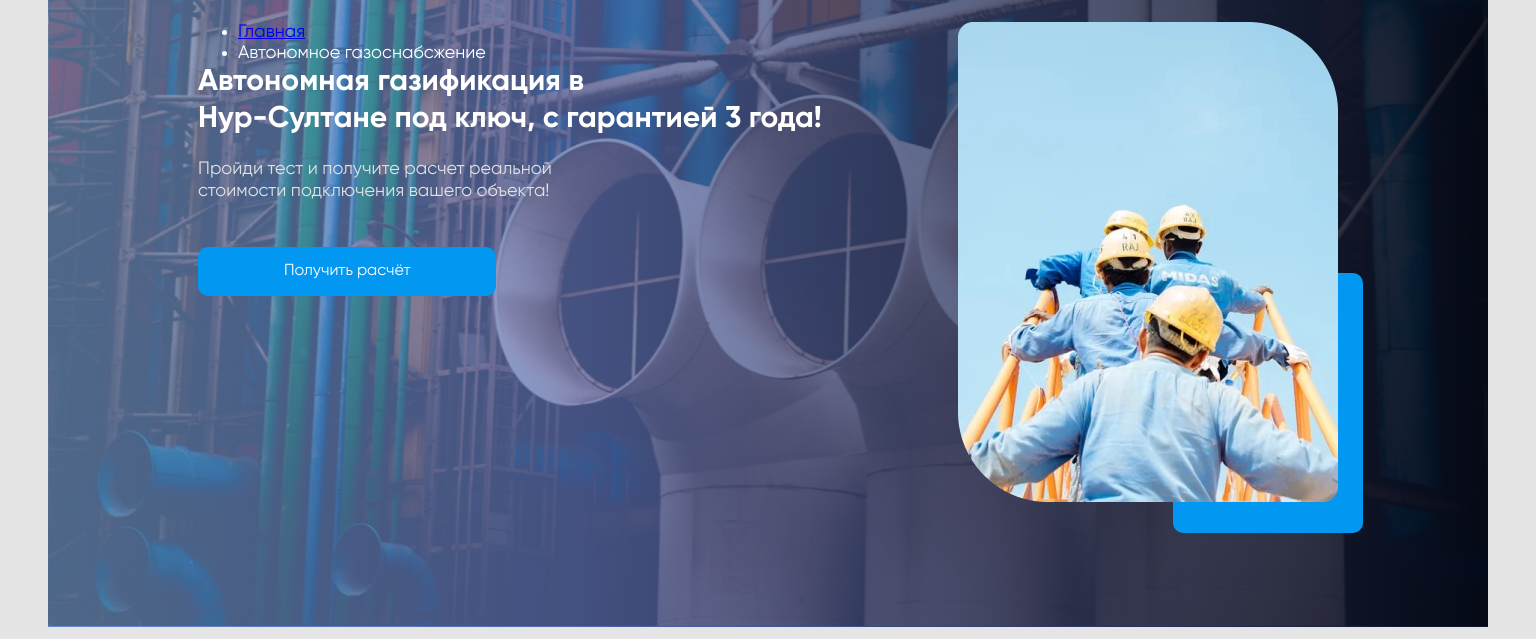
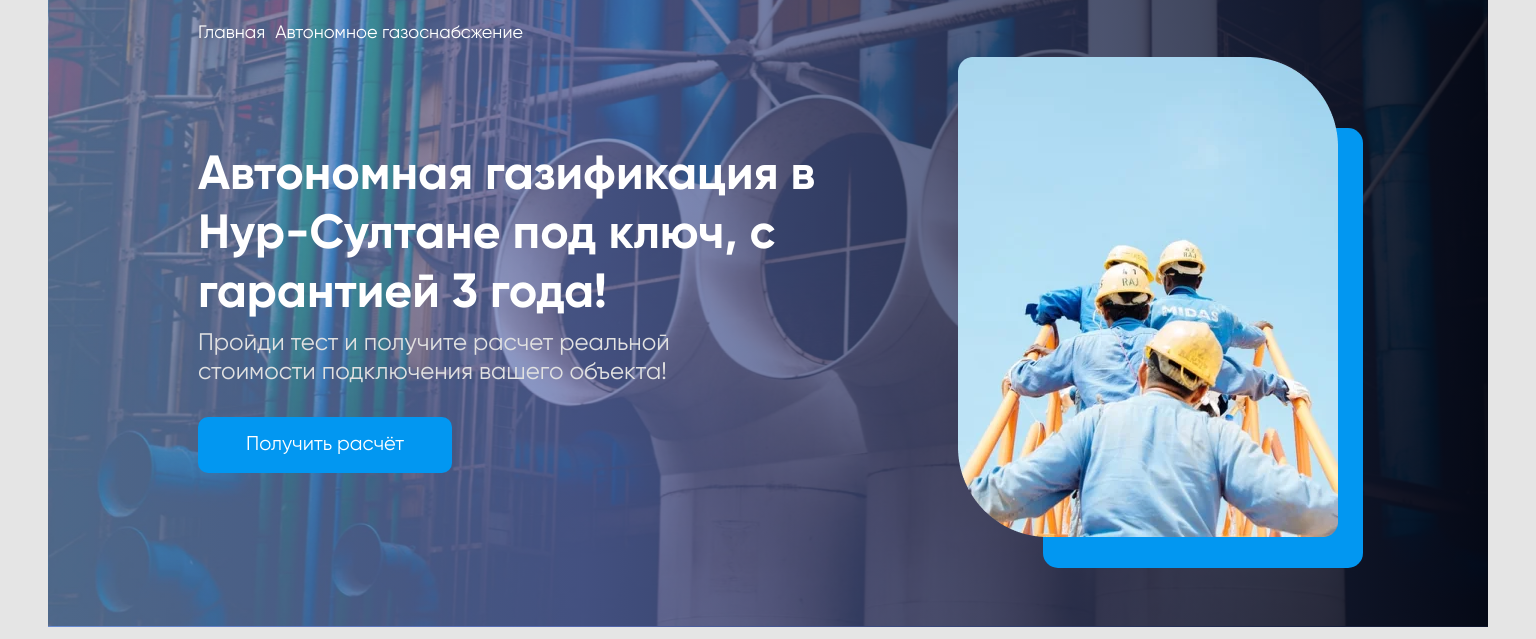
Before and after one commit to nsaprykina/-i-, a plain HTML site: page index.html in a window 1536 px wide. Shown: the part 161-800 px from the top of the page. Drawn offline with Linux system fonts and the light colour scheme.

Commit message:
Доделан блок info

```diff
--- a/scss/style.scss
+++ b/scss/style.scss
@@ -25,6 +25,7 @@ body {
     line-height: 21px;
     font-weight: 400;
     font-style: normal;
+    background-image: linear-gradient(180deg, $light-blue 0%, $blue 51.04%, $light-blue 100%);
 }
 
 .visually-hidden {
@@ -60,7 +61,7 @@ body {
 
 .header {
     padding-top: 50px;
-    background-image: linear-gradient(180deg, $light-blue 0%, $blue 51.04%, $light-blue 100%);
+    /*background-image: linear-gradient(180deg, $light-blue 0%, $blue 51.04%, $light-blue 100%);*/
 }
 
 @media (min-width: 1440px) {
@@ -345,8 +346,23 @@ body {
 
 @media (min-width: 1440px) {
     .info__list {
-        display: block;
+        list-style: none;
+        padding-left: 0;
+        display: flex;
+        justify-content: flex-start;
+        margin-bottom: 103px;
     }
+}
+
+.info__link {
+    font-family: 'Gilroy', 'Arial', sans-serif;
+    font-size: 18px;
+    line-height: 22px;
+    font-weight: 400;
+    font-style: normal;
+    color: $white;
+    text-decoration: none;
+    margin-right: 10px;
 }
 
 .info__title {
@@ -356,6 +372,15 @@ body {
     font-weight: 700;
     font-style: normal;
     margin-bottom: 20px;
+    color: $white;
+}
+
+@media(min-width: 1440px) {
+    .info__title {
+        font-size: 48px;
+        line-height: 59px;
+        margin-bottom: 5px;
+    }
 }
 
 .info__text {
@@ -366,6 +391,14 @@ body {
     font-style: normal;
     margin-bottom: 45px;
     color: $light-grey;
+}
+
+@media (min-width: 1440px) {
+    .info__text {
+        font-size: 24px;
+        line-height: 29px;
+        margin-bottom: 30px;
+    }
 }
 
 .info__break {
@@ -399,6 +432,14 @@ body {
     }
 }
 
+@media (min-width: 1440px) {
+    .info__button {
+        padding: 16px 48px;
+        font-size: 20px;
+        line-height: 24px;
+    }
+}
+
 .info__pic {
     padding-top: 25px;
     border-radius: 10px;
@@ -416,6 +457,12 @@ body {
     }
 }
 
+@media(min-width: 1440px) {
+    .info__pic {
+        padding-top: 35px;
+    }
+}
+
 .info__pic-wrapper::before {
     content: '';
     display: block;
@@ -428,3 +475,11 @@ body {
     bottom: -25px;
     z-index: -1;
 }
+
+@media (min-width: 1440px) {
+    .info__pic-wrapper::before {
+        width: 320px;
+        height: 440px;
+        border-radius: 15px;
+    }
+}
```
Also changed, not shown: css/style.css, 1 other file.
